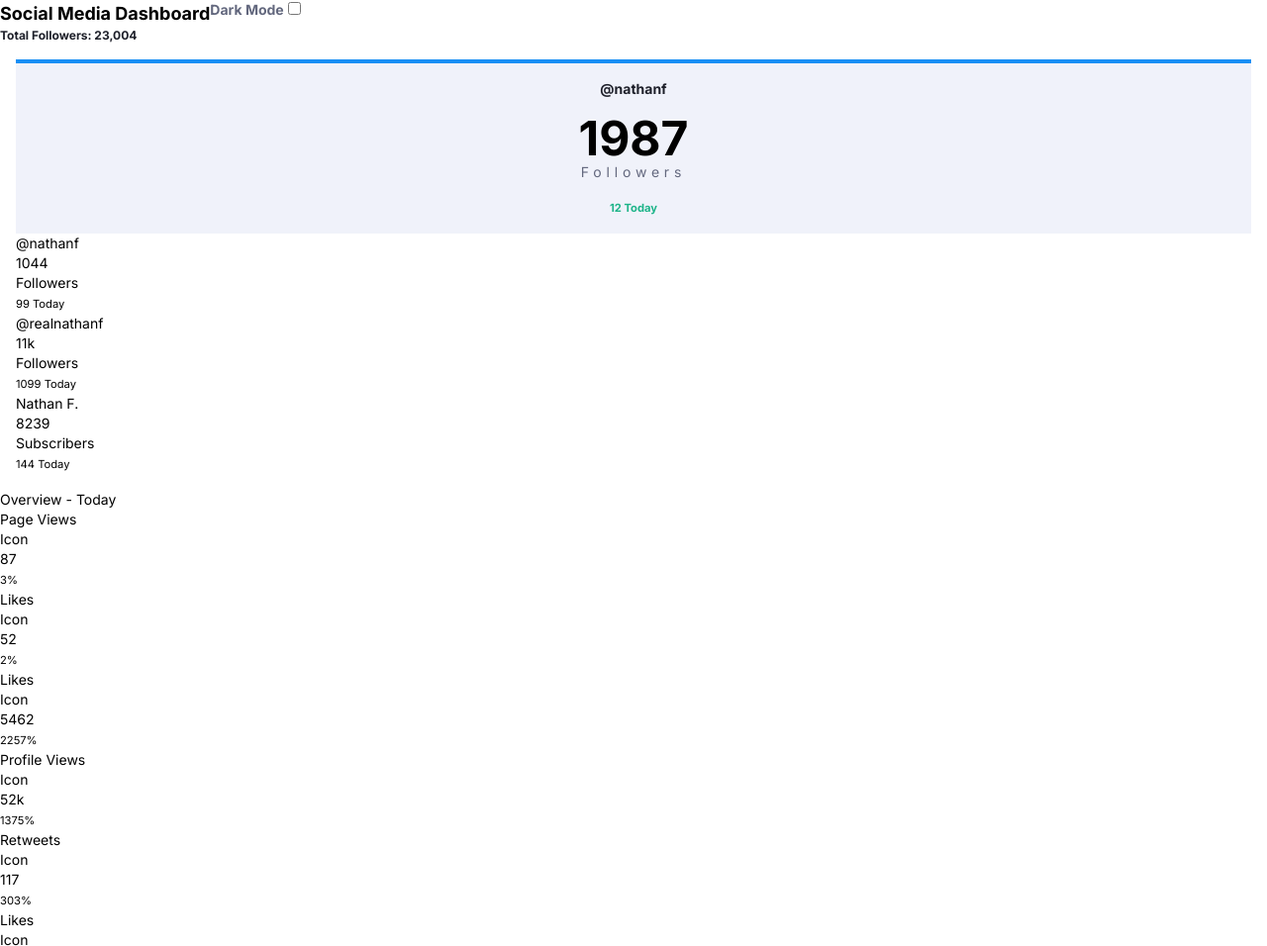
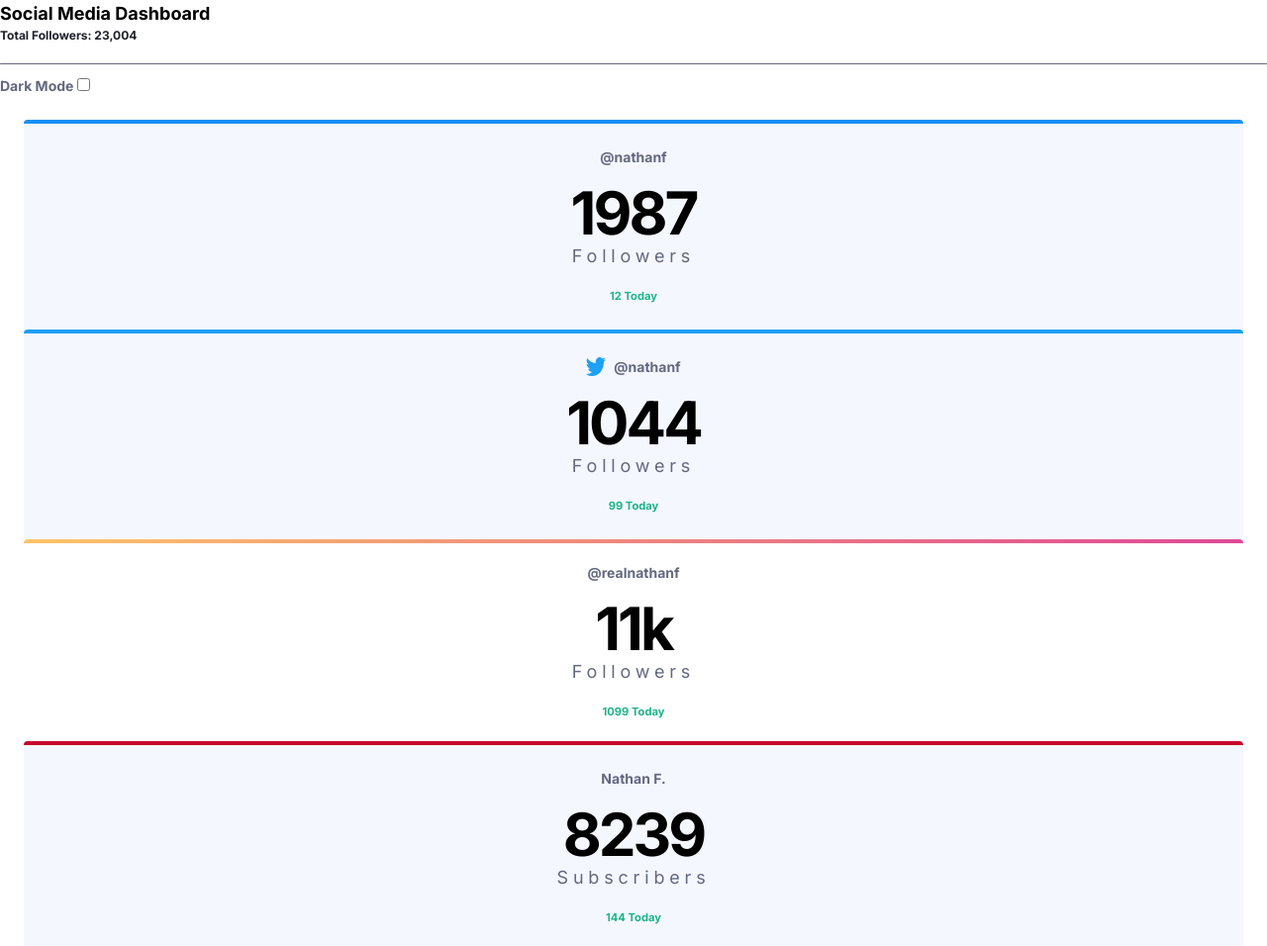
Before and after one commit to AgstAngelo/social-media-dashboard-with-theme-switcher-master, a website: page src/index.html in a window 1280 px wide. Shown: the top 956 px of the page at 99% size. Drawn offline with Linux system fonts and the light colour scheme.

Commit message:
feature: added image to card.

```diff
--- a/src/index.html
+++ b/src/index.html
@@ -22,44 +22,60 @@
 
   <body class="font-inter text-sm">
     <main class="flex flex-col bg-white">
-      <section class="flex flex-row">
+      <section class="flex flex-col">
         <div class="">
           <h3 class="text-lg font-bold">Social Media Dashboard</h3>
           <h5 class="text-xs text-light-text-2 font-bold">
             Total Followers: 23,004
           </h5>
         </div>
+        <hr class="border-y-light-text-1 mt-5 mb-3 my-auto px-4 rounded" />
         <div>
           <span class="text-light-text-1 font-bold">Dark Mode</span>
           <input type="checkbox" />
         </div>
       </section>
-      <section class="flex flex-col p-4">
+      <section class="flex flex-col p-6">
         <article
-          class="flex flex-col items-center justify-center bg-light-card border-t-4 border-facebook"
+          class="flex flex-col items-center p-2 bg-light-card-2 border-t-4 border-facebook rounded hover:bg-light-card-1"
         >
-          <h6 class="p-4 text-light-text-2 font-bold">@nathanf</h6>
-          <h2 class="text-5xl font-bold">1987</h2>
-          <p class="text-light-text-1 tracking-custom">Followers</p>
+          <h6 class="p-4 text-light-text-1 font-bold">@nathanf</h6>
+          <h2 class="text-6xl tracking-tighter font-bold">1987</h2>
+          <p class="text-light-text-1 text-lg tracking-custom">Followers</p>
           <small class="p-4 text-lime-green font-bold">12 Today</small>
         </article>
-        <article>
-          <h6>@nathanf</h6>
-          <h2>1044</h2>
-          <p>Followers</p>
-          <small>99 Today</small>
+        <article
+          class="flex flex-col items-center p-2 bg-light-card-2 border-t-4 border-twitter rounded hover:bg-light-card-1"
+        >
+          <div class="flex flex-row items-center px-1">
+            <img
+              class="w-5 h-5"
+              src="../images/icon-twitter.svg"
+              alt="facebook img"
+            />
+            <h6 class="py-4 pl-2 text-light-text-1 font-bold">@nathanf</h6>
+          </div>
+          <h2 class="text-6xl tracking-tighter font-bold">1044</h2>
+          <p class="text-light-text-1 text-lg tracking-custom">Followers</p>
+          <small class="p-4 text-lime-green font-bold">99 Today</small>
         </article>
-        <article>
-          <h6>@realnathanf</h6>
-          <h2>11k</h2>
-          <p>Followers</p>
-          <small>1099 Today</small>
+        <article
+          class="pt-1 bg-gradient-to-r from-instagram-start to-instagram-end rounded hover:bg-light-card-1"
+        >
+          <div class="flex flex-col items-center h-auto bg-white w-full p-1">
+            <h6 class="p-4 text-light-text-1 font-bold">@realnathanf</h6>
+            <h2 class="text-6xl tracking-tighter font-bold">11k</h2>
+            <p class="text-light-text-1 text-lg tracking-custom">Followers</p>
+            <small class="p-4 text-lime-green font-bold">1099 Today</small>
+          </div>
         </article>
-        <article>
-          <h6>Nathan F.</h6>
-          <h2>8239</h2>
-          <p>Subscribers</p>
-          <small>144 Today</small>
+        <article
+          class="flex flex-col items-center p-2 bg-light-card-2 border-t-4 border-youTube rounded hover:bg-light-card-1"
+        >
+          <h6 class="p-4 text-light-text-1 font-bold">Nathan F.</h6>
+          <h2 class="text-6xl tracking-tighter font-bold">8239</h2>
+          <p class="text-light-text-1 text-lg tracking-custom">Subscribers</p>
+          <small class="p-4 text-lime-green font-bold">144 Today</small>
         </article>
       </section>
       <section>
--- a/tailwind.config.js
+++ b/tailwind.config.js
@@ -6,10 +6,11 @@ module.exports = {
       colors: {
         //light theme - BG is pure white
         "light-theme": "hsl(230, 22%, 74%)",
-        "Very-Pale-Blue": "hsl(225, 100%, 98%)",
-        "light-card": "hsl(227, 47%, 96%)",
+        "light-card-2": "hsl(225, 100%, 98%)",
+        "light-card-1": "hsl(227, 47%, 96%)",
         "light-text-1": "hsl(228, 12%, 44%)",
         "light-text-2": "hsl(230, 17%, 14%)",
+        "light-toggle": "hsl(230, 22%, 74%)",
         //dark theme
         "dark-primary": "hsl(230, 17%, 14%)",
         "dark-secondary": "hsl(232, 19%, 15%)",
@@ -28,12 +29,12 @@ module.exports = {
         attribution: "hsl(228, 45%, 44%)",
       },
       fontFamily: {
-        "inter": "inter"
+        inter: "inter",
       },
       letterSpacing: {
-        "custom": ".3rem"
-      }
-    }
+        custom: ".3rem",
+      },
+    },
   },
   plugins: [],
 };
```
Also changed, not shown: src/main.css.
